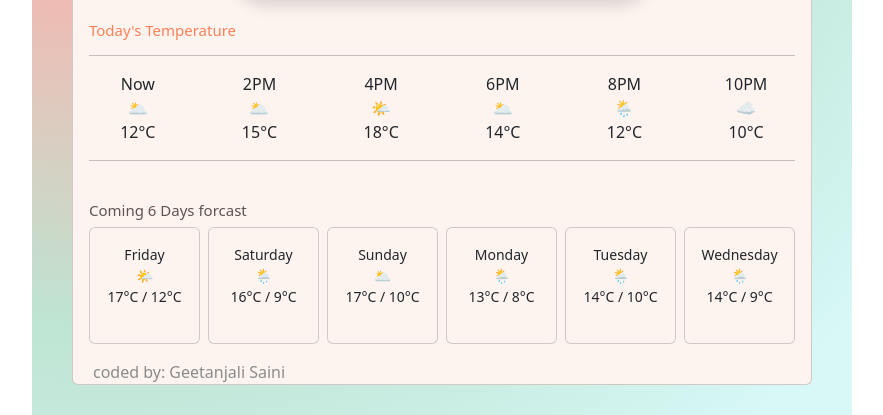
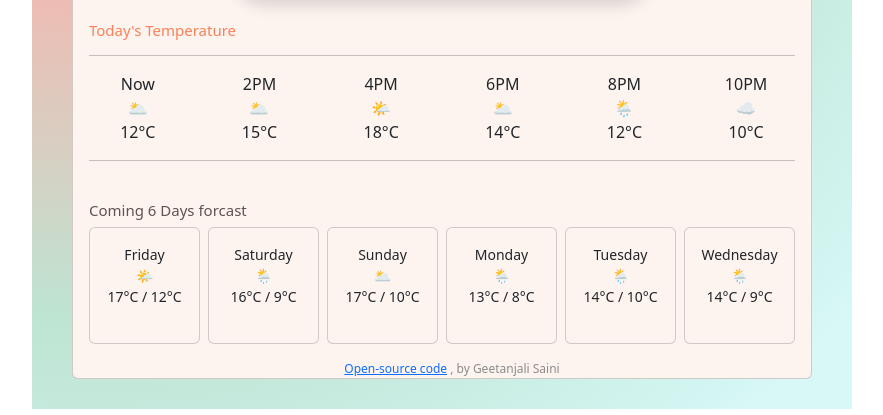
Before and after one commit to GSaini03/Weather-App, a plain HTML site: page index.html in a window 1280 px wide. Shown: the part 592-1007 px from the top of the page, without its empty margins (198-1081 px from the left). Drawn offline with nearby package versions, Linux system fonts and the light colour scheme; no server answers.

Commit message:
Added GitHub link to HTML

```diff
--- a/index.html
+++ b/index.html
@@ -223,7 +223,12 @@
             </div>
           </div>
         </div>
-        <footer id="madeBy">coded by: Geetanjali Saini</footer>
+        <small id="madeBy">
+          <a href="https://github.com/GSaini03/Weather-App" target="_blank">
+            Open-source code</a
+          >
+          , by Geetanjali Saini
+        </small>
       </div>
     </div>
 
--- a/styles.css
+++ b/styles.css
@@ -88,4 +88,6 @@ h5 {
 #madeBy {
   color: rgb(139, 139, 139);
   margin-left: 20px;
+  font-size: 12px;
+  text-align: center;
 }
```
